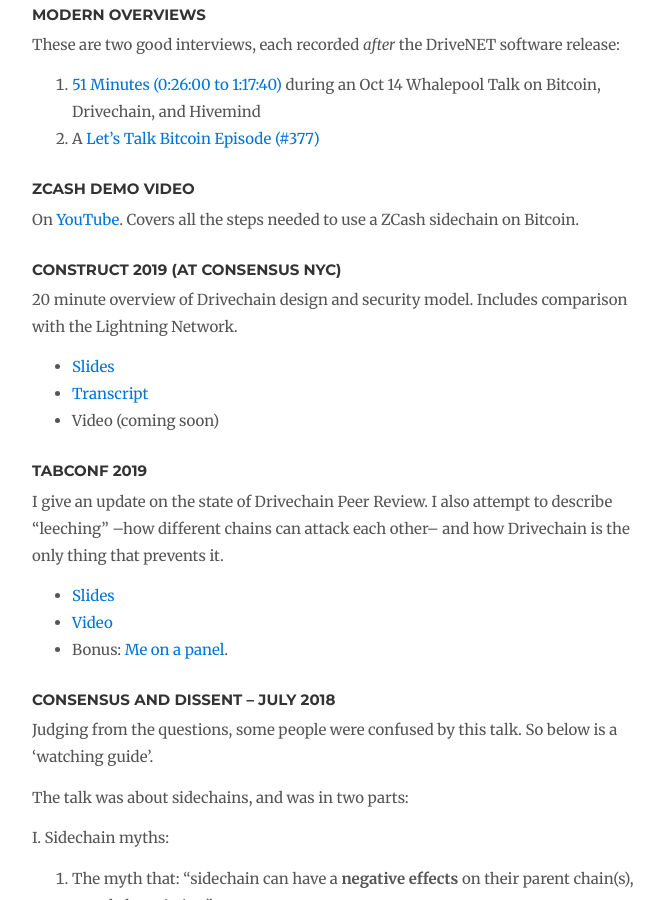
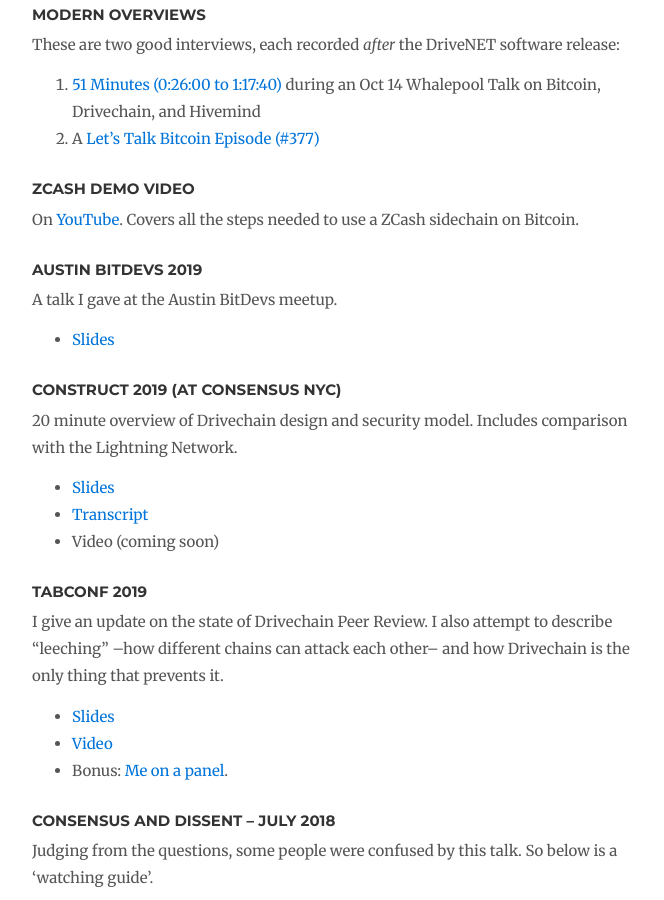
Before and after one commit to drivechain-project/drivechain.info, a Jekyll site: the page built from literature/index.md, in a window 1280 px wide and 900 px high, scrolled down 2069 px. Shown: the whole window, without its empty margins (138-802 px from the left). Built offline with Jekyll 4.4.1, drawn with Linux system fonts in a browser that asks for light colours; our own code applies the rules of GitHub Pages for plain Markdown files; comment, search, counter and statistics services are not loaded.

Commit message:
add talk
this talk has been in the folder the whole time, but was never linked on the main page

```diff
--- a/literature/index.md
+++ b/literature/index.md
@@ -120,6 +120,13 @@
 On [YouTube](https://www.youtube.com/watch?v=N33iJK2FdpE). Covers all the steps needed to use a ZCash sidechain on Bitcoin.
 
 
+### Austin BitDevs 2019 ###
+
+A talk I gave at the Austin BitDevs meetup.
+
+* [Slides](/media/slides/austin-2019.pdf)
+
+
 ### Construct 2019 (at Consensus NYC) ### {#consensus-2019}
 
 20 minute overview of Drivechain design and security model. Includes comparison with the Lightning Network.
@@ -127,7 +134,6 @@
 * [Slides](/media/slides/construct-2019.pdf)
 * [Transcript](/media/slides/construct-2019-speech.pdf)
 * Video (coming soon)
-
 
 
 ### TabConf 2019 ### {#tab-2019}
```
